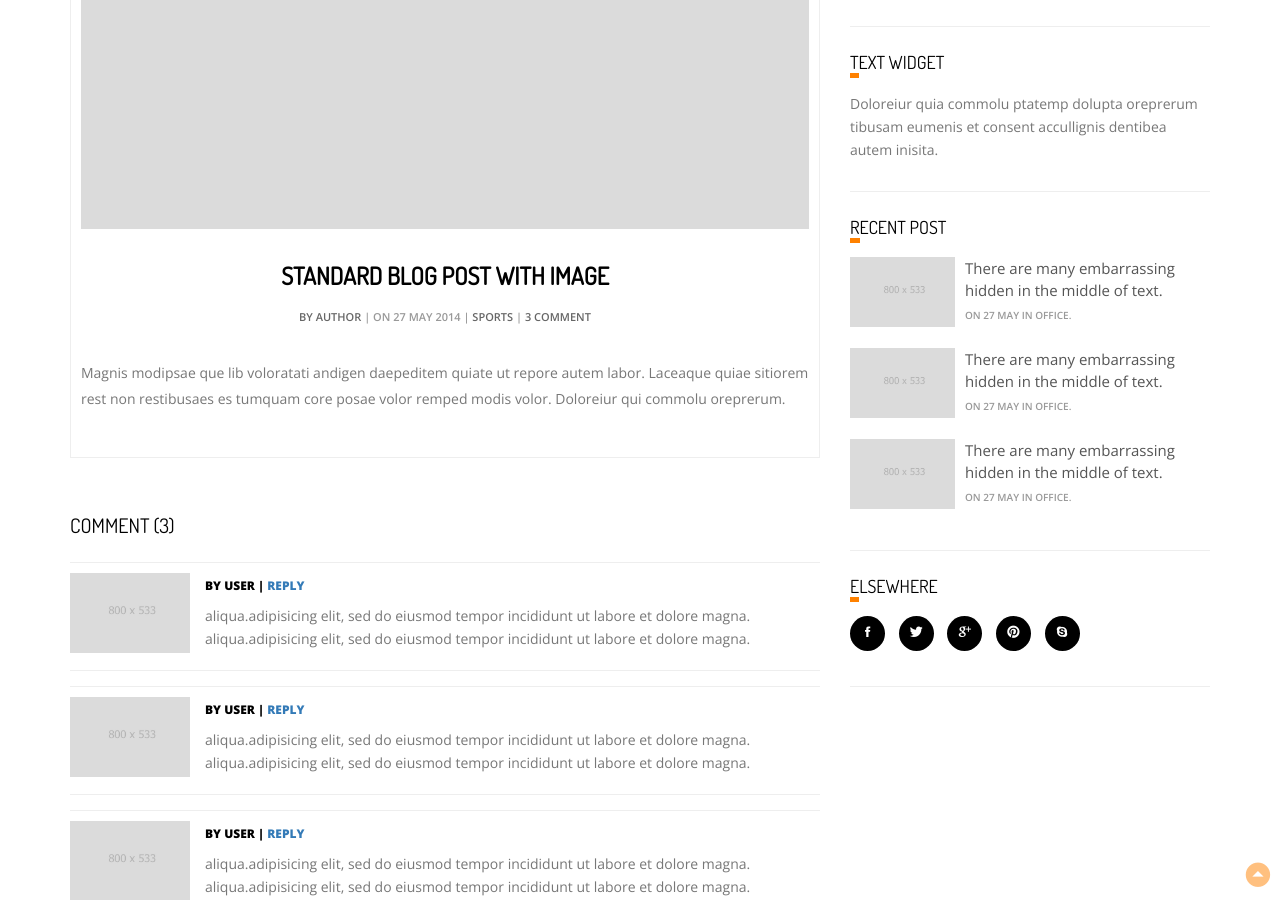
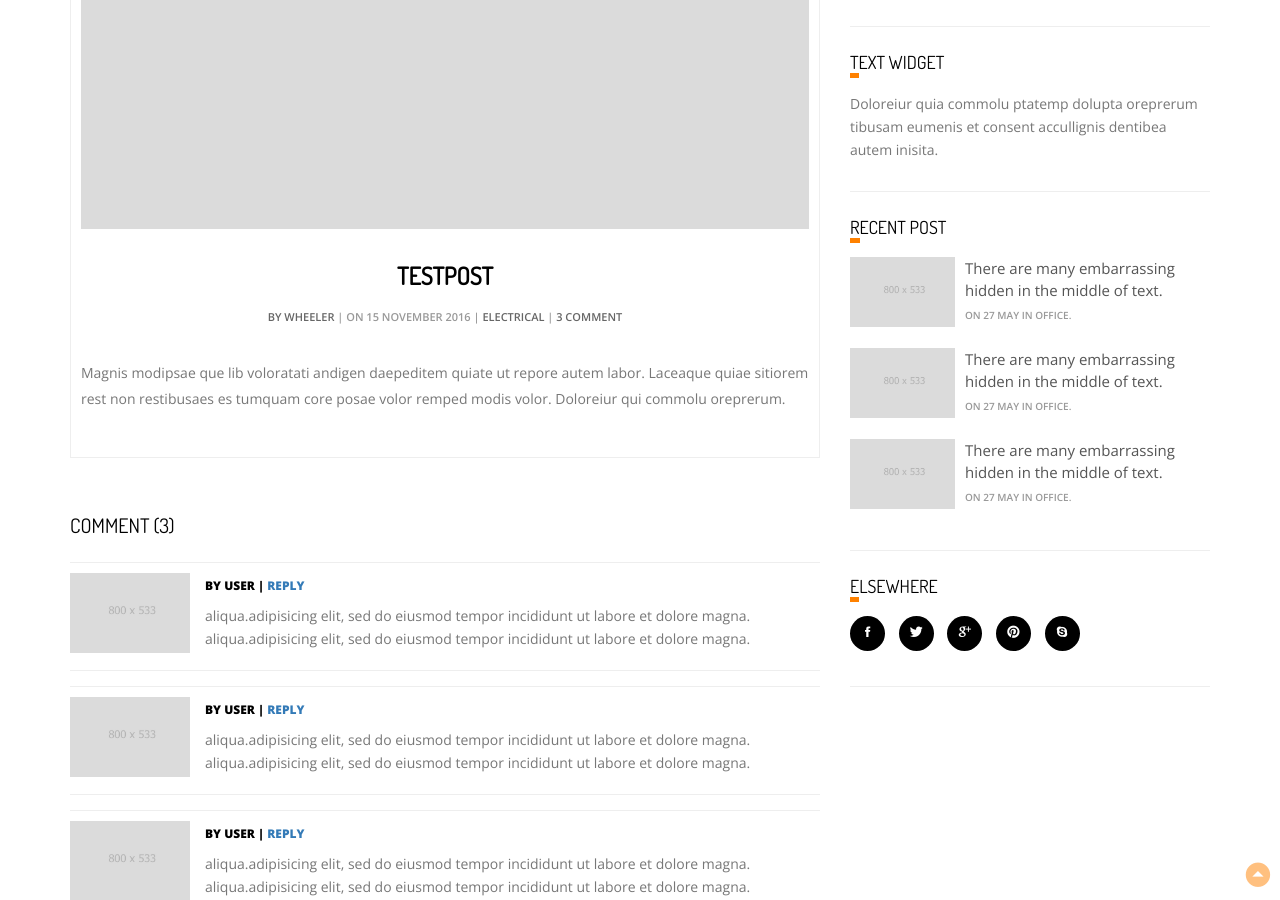
Before and after one commit to RIT-EVT/RIT-EVT.github.io, a Jekyll site: the page built from _posts/2016-11-15-TestPost.html, in a window 1280 px wide and 900 px high, scrolled down 384 px. Built offline with Jekyll 4.4.1, drawn with Linux system fonts in a browser that asks for light colours; some web fonts are replaced.

Commit message:
The pieces of data in the posts work now

```diff
--- a/_layouts/blog-post.html
+++ b/_layouts/blog-post.html
@@ -9,14 +9,14 @@ layout: default
 
             <div class="blog-post-section">
                 <div class="blog-post-img">
-                    <img src="/assets/img/blog/blog-1.jpg" class="img-responsive" alt="">
+                    <img src="/assets/img/blog/{{page.firstImageFilename}}" class="img-responsive" alt="">
                 </div>
                 <div class="blog-post-header">
-                    <h3><a href="" class="hover-color">standard blog post with image</a></h3>
+                    <h3><a href="" class="hover-color">{{page.title}}</a></h3>
                 </div>
                 <div class="blog-post-info">
-                    <span><a href="#" class="hover-color">by author</a> | on 27 may 2014 | <a href="#"
-                                                                                              class="hover-color">Sports</a> | <a
+                    <span><a href="#" class="hover-color">by {{page.author}}</a> | on {{page.date | date_to_long_string}} | <a href="#"
+                                                                                              class="hover-color">{{page.category}}</a> | <a
                             href="#" class="hover-color">3 comment</a></span>
                 </div>
                 <div class="blog-post-detail">
--- a/blog/index.html
+++ b/blog/index.html
@@ -21,7 +21,7 @@ layout: default
                     <h3><a href="" class="hover-color">{{post.title}}</a></h3>
                 </div>
                 <div class="blog-post-info">
-                    <span><a href="#" class="hover-color">by {{post.author}}</a> | on {{post.date}} | <a href="#"
+                    <span><a href="#" class="hover-color">by {{post.author}}</a> | on {{post.date | date_to_long_string}} | <a href="#"
                                                                                               class="hover-color">{{post.category}}</a> | <a
                             href="#" class="hover-color">3 comment</a></span>
                 </div>
```
Also changed, not shown: _posts/2016-11-15-AnotherPost.html (added, +8 -0 lines).
